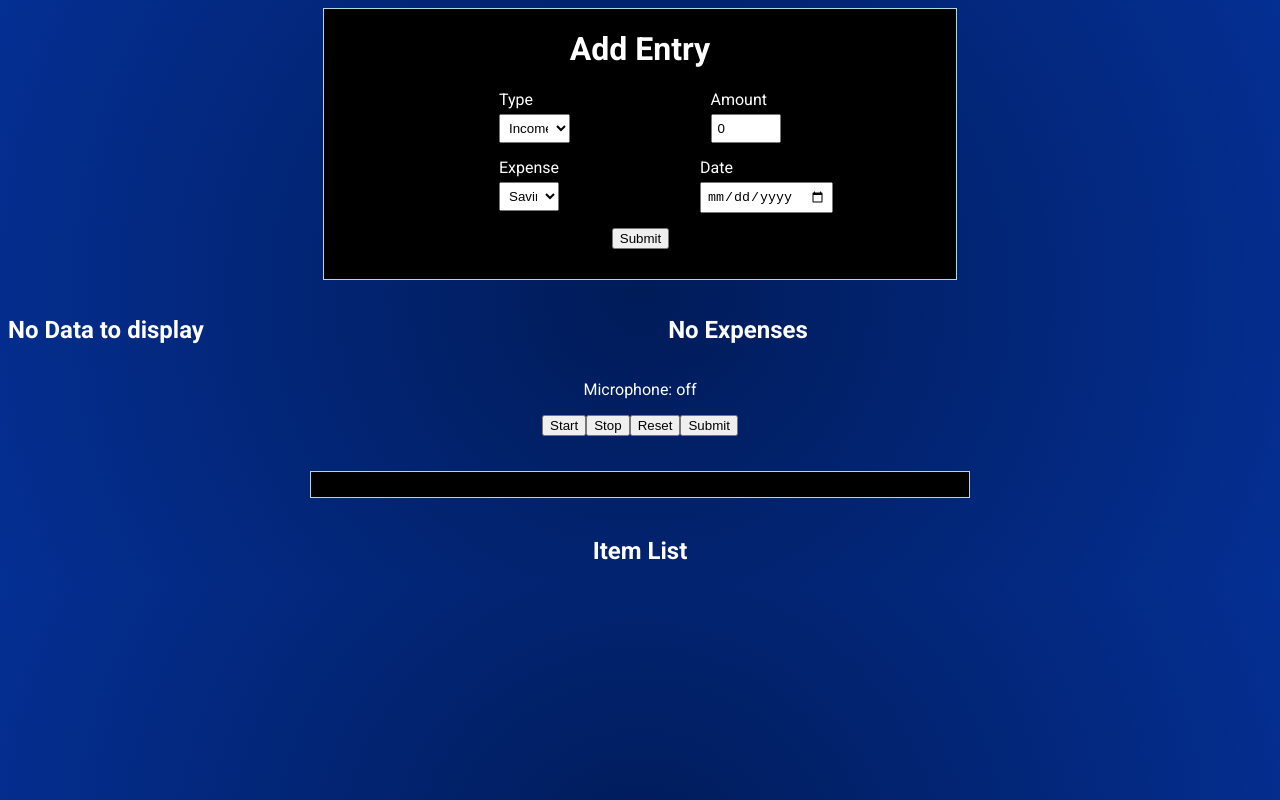
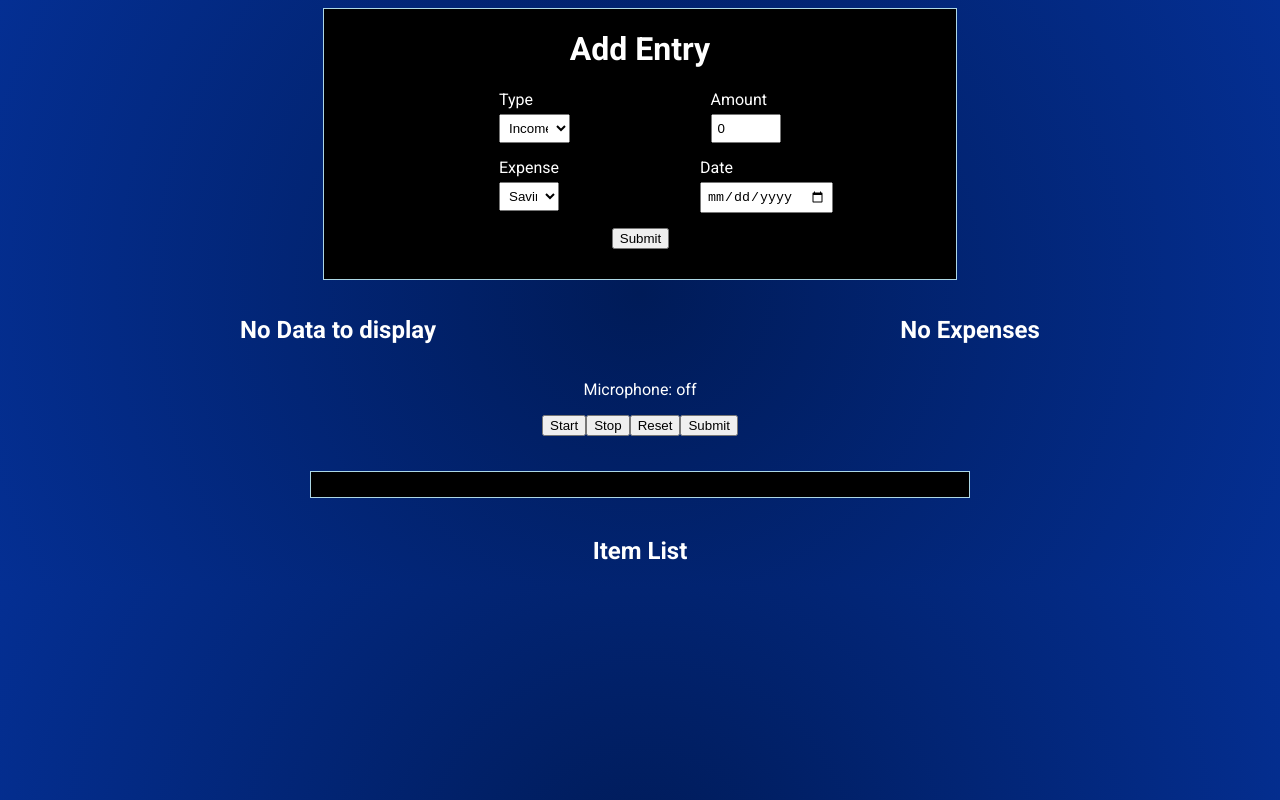
Before and after one commit to anubhavsengupta/CashTalker, a React (Vite) app: page / in a window 1280 px wide. Built offline with nearby package versions, Linux system fonts and the light colour scheme.

Commit message:
Added context with ListView

```diff
--- a/src/App.jsx
+++ b/src/App.jsx
@@ -1,9 +1,11 @@
-import { useState, useEffect } from 'react'
+import { useState, useEffect, useContext } from 'react'
+import { EntriesContext } from './Contexts/EntriesContext'
 import './App.css'
 import IncomeDetails from './Components/CostDetails/IncomeDetails.jsx'
 import DisplayIncome from './Components/CostDetails/DisplayIncome.jsx';
 import DisplayExpense from './Components/CostDetails/DisplayExpense.jsx';
 import VoiceRecognizer from './Components/Dashboards/VoiceRecognizer.jsx';
+import DisplayList from './Components/Display/DisplayList.jsx';
 import { CohereClient } from "cohere-ai";
 
 function App() {
@@ -64,6 +66,9 @@ function App() {
         </VoiceRecognizer>
       </div>
       <h2 style={{textAlign: "center", color: "white"}}>Item List</h2>
+      <EntriesContext.Provider value={entries}>
+         <DisplayList></DisplayList>
+      </EntriesContext.Provider>
     </>
   )
 }
--- a/src/Components/CostDetails/DisplayExpense.jsx
+++ b/src/Components/CostDetails/DisplayExpense.jsx
@@ -5,7 +5,7 @@ function DisplayExpense(props) {
     let currentList = props.data.filter(item => item.type === 'Expense');
     if (currentList.length === 0) {
         return (
-            <h1>
+            <h1 style={{textAlign: "center"}}>
                 No Expenses
             </h1>
         )
--- a/src/Components/CostDetails/DisplayIncome.jsx
+++ b/src/Components/CostDetails/DisplayIncome.jsx
@@ -10,7 +10,7 @@ function DisplayIncome(props) {
     if (props.data.length === 0) {
         return (
             <>
-            <h1>No Data to display</h1>
+            <h1 style={{textAlign: "center"}}>No Data to display</h1>
             </>
         )
     }
--- /dev/null
+++ b/src/Components/Display/DisplayList.jsx
@@ -0,0 +1,21 @@
+import React from 'react'
+import { useState, useContext } from 'react'
+import Entry  from '../Display/Entry'
+import { EntriesContext } from '../../Contexts/EntriesContext'
+
+function DisplayList() {
+    const entries = useContext(EntriesContext);
+    console.log(entries);
+
+  return (
+    <ul>
+        {entries.map((item, index) => (
+            <Entry
+                expense={item.expense}
+            />
+        ))}
+    </ul>
+  )
+}
+
+export default DisplayList
--- /dev/null
+++ b/src/Components/Display/Entry.jsx
@@ -0,0 +1,20 @@
+import React from 'react'
+
+function Entry(props) {
+    return (
+        <div className="item">
+            <li>
+                {props.expense}
+            </li>
+            <button onClick={() => {
+                console.log("Clicked");
+            }}>Edit</button>
+            <button>Delete</button>
+
+        </div>
+
+
+    )
+}
+
+export default Entry
--- /dev/null
+++ b/src/Contexts/EntriesContext.js
@@ -0,0 +1,3 @@
+import { createContext } from 'react';
+
+export const EntriesContext = createContext({});
```
